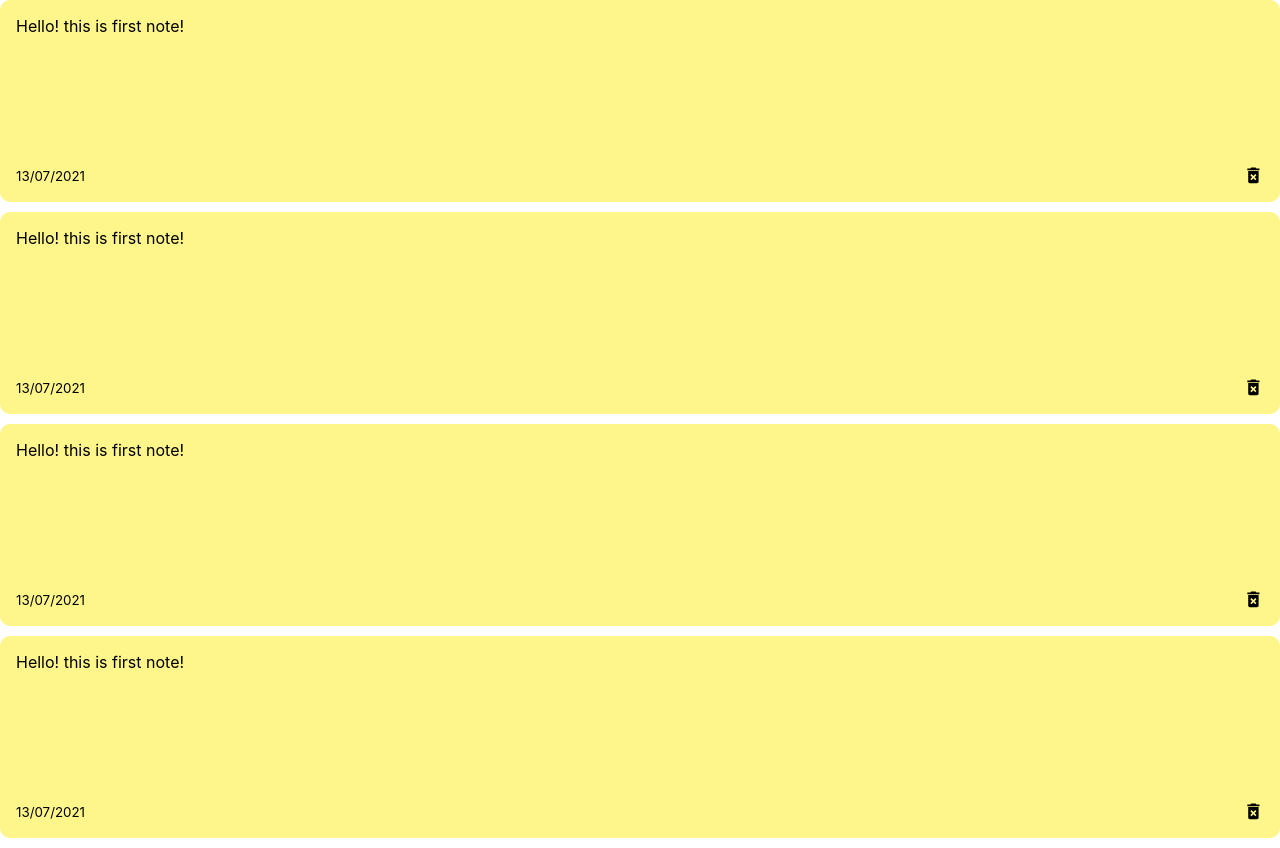
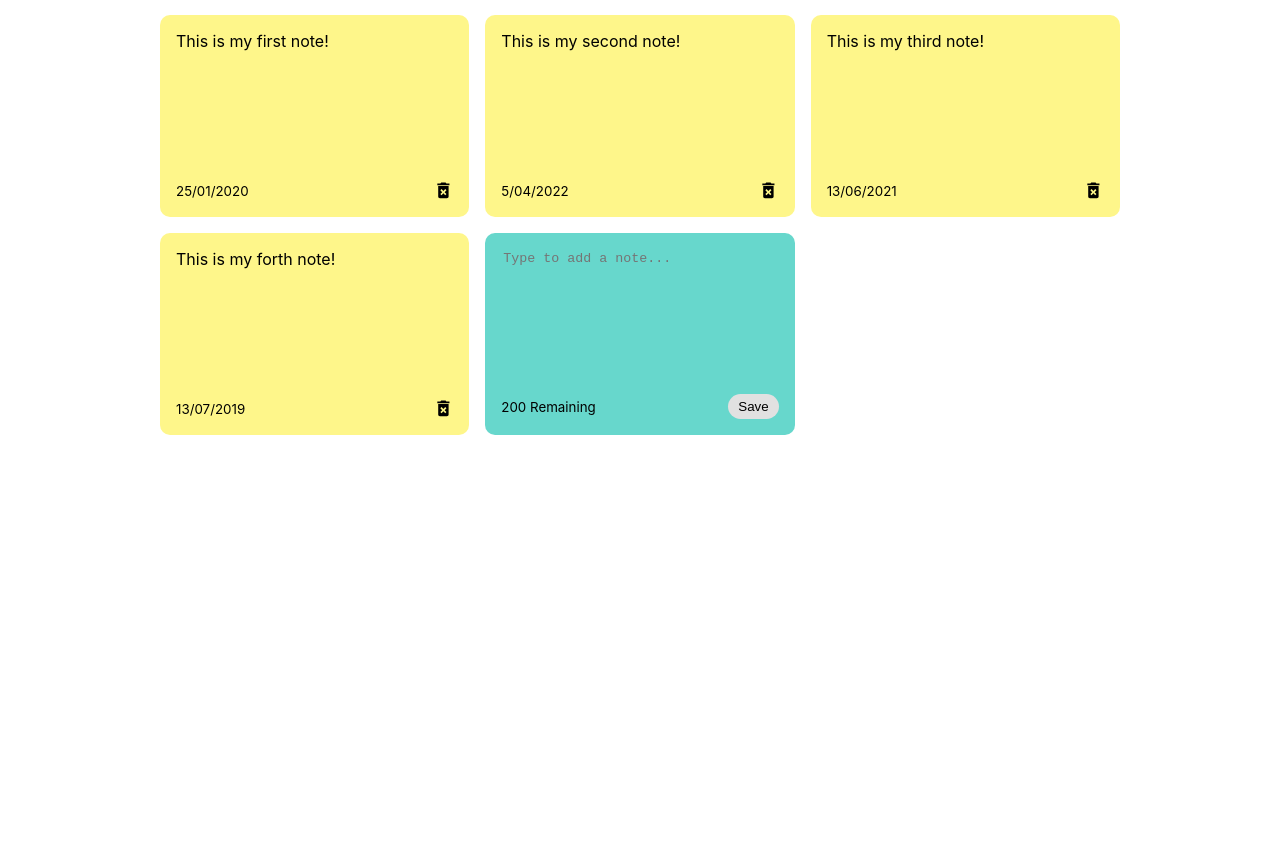
Before and after one commit to hamedjbbri/mynotes-app-react, a React (Create React App) app: page / in a window 1280 px wide. After the commit the page ends 800 px from the top, so only its background shows below. Built offline with nearby package versions, Linux system fonts and the light colour scheme.

Commit message:
Style for add note

```diff
--- a/package.json
+++ b/package.json
@@ -6,6 +6,7 @@
     "@testing-library/jest-dom": "^5.14.1",
     "@testing-library/react": "^11.2.7",
     "@testing-library/user-event": "^12.8.3",
+    "nanoid": "^3.1.23",
     "react": "^17.0.2",
     "react-dom": "^17.0.2",
     "react-icons": "^4.2.0",
--- a/src/App.js
+++ b/src/App.js
@@ -1,8 +1,35 @@
+import { useState } from 'react';
+import {nanoid} from 'nanoid'
 import NotesList from "./components/NotesList";
 
+
 const App = () => {
+  const [notes, setNotes] = useState([
+    {
+      id: nanoid(),
+      text: "This is my first note!",
+      date: "25/01/2020"
+    },
+    {
+      id: nanoid(),
+      text: "This is my second note!",
+      date: "5/04/2022"
+    },
+    {
+      id: nanoid(),
+      text: "This is my third note!",
+      date: "13/06/2021"
+    },
+    {
+      id: nanoid(),
+      text: "This is my forth note!",
+      date: "13/07/2019"
+    }
+]);
+
+
   return <div className="container">
-        <NotesList />
+        <NotesList notes={notes} />
     </div>;
 }
 
--- /dev/null
+++ b/src/components/AddNote.js
@@ -0,0 +1,17 @@
+const AddNote = () => {
+  return(
+    <div className="note new">
+      <textarea
+          cols="10"
+          rows="8"
+          placeholder="Type to add a note...">
+      </textarea>
+      <div className="note-footer">
+        <small>200 Remaining</small>
+        <button className="save">Save</button>
+      </div>
+    </div>
+  );
+};
+
+export default AddNote;
--- a/src/components/Note.js
+++ b/src/components/Note.js
@@ -1,10 +1,10 @@
 import { MdDeleteForever } from 'react-icons/md';
 
-const Note = () => {
+const Note = ({ id, text, date }) => {
   return <div className="note">
-    <span>Hello! this is first note!</span>
+    <span>{text}</span>
     <div className="note-footer">
-      <small>13/07/2021</small>
+      <small>{date}</small>
       <MdDeleteForever className="delete-icon" size='1.3em' />
     </div>
   </div>;
--- a/src/components/NotesList.js
+++ b/src/components/NotesList.js
@@ -1,12 +1,17 @@
 import Note from './Note';
+import AddNote from './AddNote';
 
-const NotesList = () => {
+const NotesList = ({ notes }) => {
   return(
     <div className="notes-list">
-      <Note />
-      <Note />
-      <Note />
-      <Note />
+      {notes.map((note) =>
+      (<Note
+           id={note.id}
+           text={note.text}
+           date={note.date}
+      />
+      ))}
+      <AddNote />
     </div>
   )
 }
--- a/src/index.css
+++ b/src/index.css
@@ -12,10 +12,49 @@ code {
     monospace;
 }
 
+.container{
+  max-width: 960px;
+  margin-left: auto;
+  margin-right: auto;
+  padding-right: 15px;
+  padding-left: 15px;
+  padding-top: 15px;
+}
+
+.notes-list {
+  display: grid;
+  grid-gap: 1rem;
+  grid-template-columns: repeat(auto-fit, minmax(250px, 1fr));
+}
+
+.note.new {
+  background-color: #67d7cc;
+}
+
+textarea {
+  border: none;
+  resize: none;
+  background-color: #67d7cc;
+}
+
+textarea:focus {
+  outline: none;
+}
+
+.save {
+  background-color: #e1e1e1;
+  border: none;
+  border-radius: 15px;
+  padding: 5px 10px 5px 10px;
+}
+
+.save:hover{
+  background-color: #ededed;
+  cursor: pointer;
+}
 
 .note {
   background-color: #fef68a;
-  margin-bottom: 10px;
   border-radius: 10px;
   padding: 1rem;
   min-height: 170px;
```
